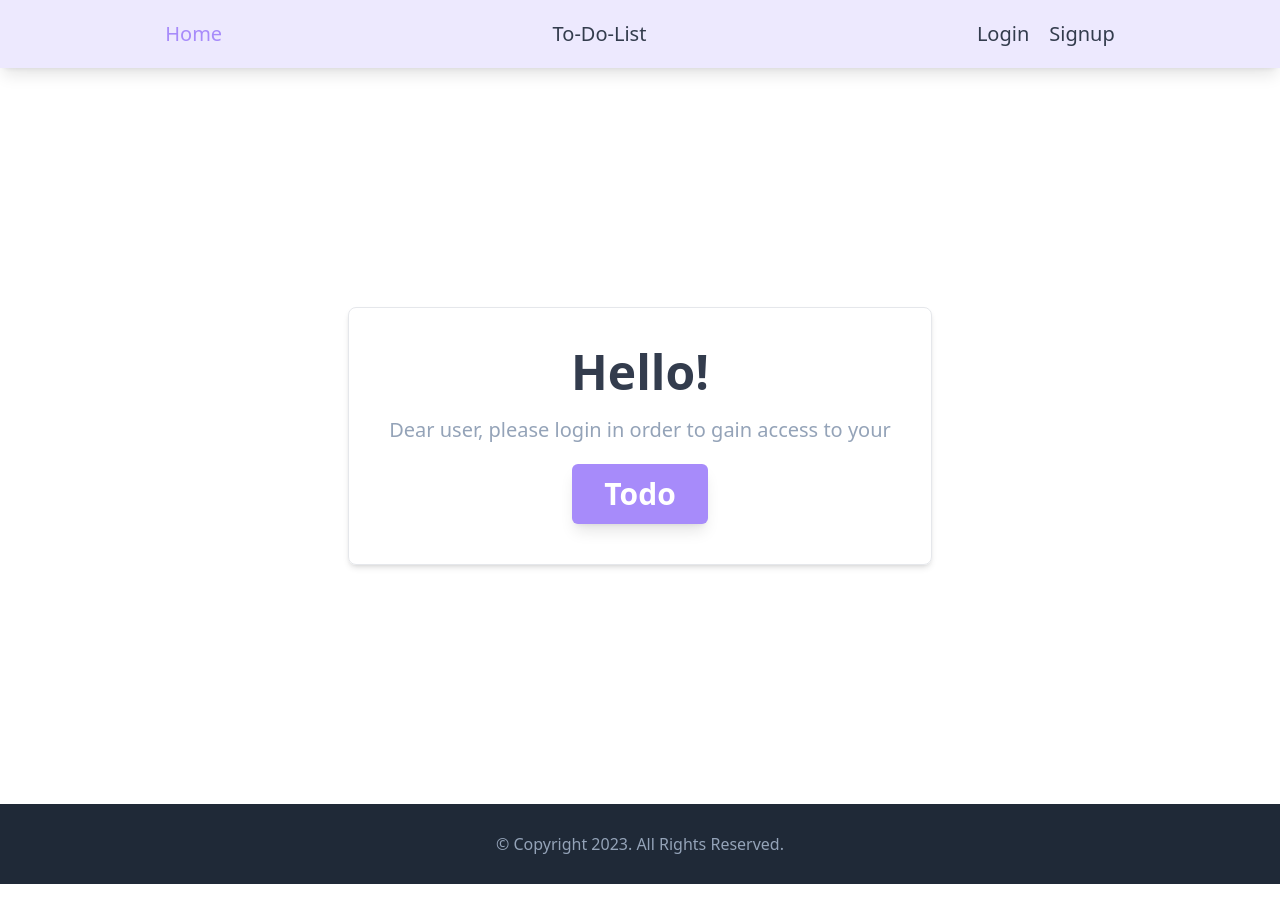
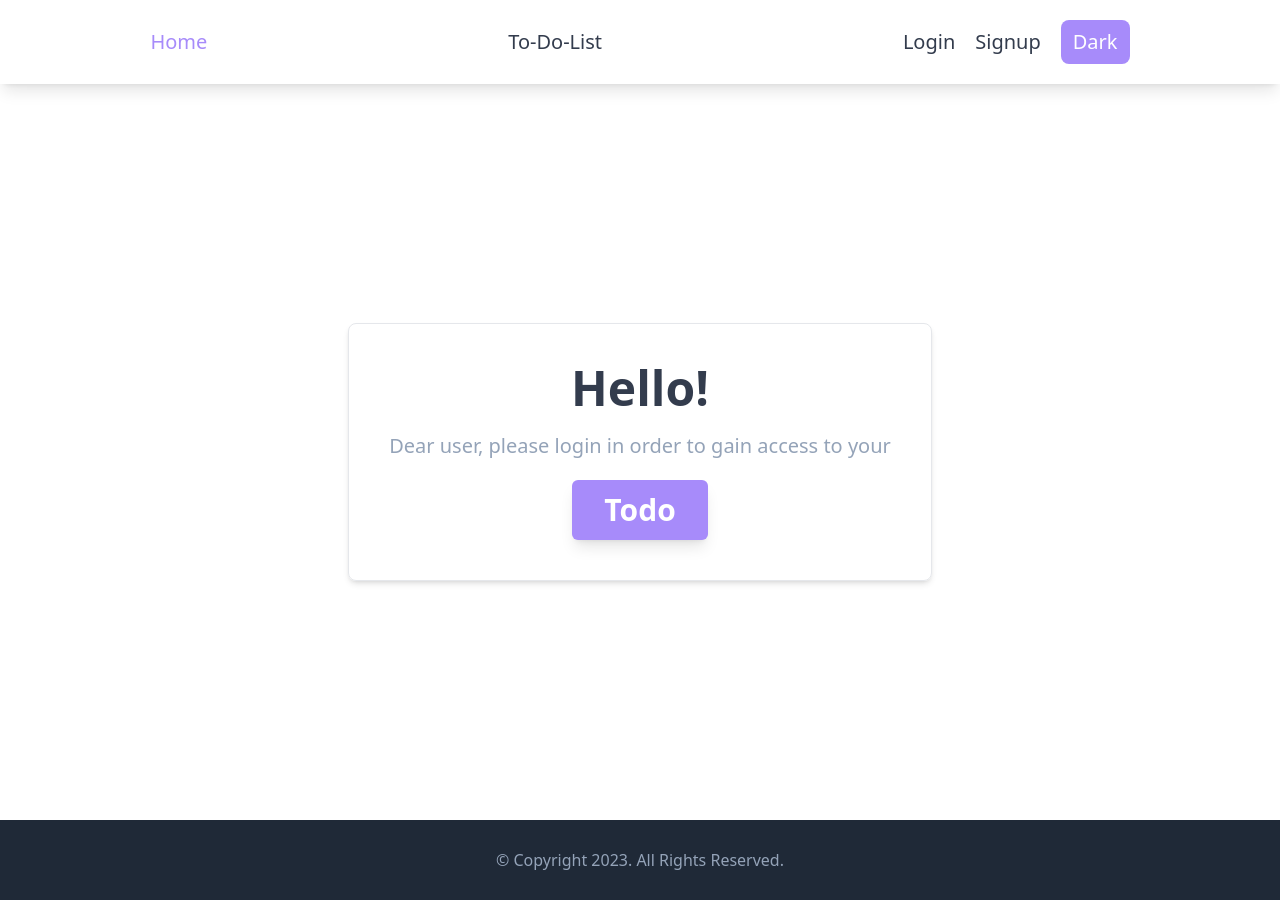
Before and after one commit to fattahsamit/to-do-list, a React (Vite) app: page / in a window 1280 px wide. Built offline with nearby package versions, Linux system fonts and the light colour scheme.

Commit message:
Dark Mode Toggle

```diff
--- a/src/components/AddTodo/AddTodo.tsx
+++ b/src/components/AddTodo/AddTodo.tsx
@@ -22,11 +22,11 @@ const AddTodo = () => {
     });
 
   return (
-    <section className="pt-6 text-center">
+    <section className="pt-16 text-center">
       <h1 className="text-4xl font-semibold dark:text-slate-100">To Do List</h1>
       <form
         onSubmit={handleSubmit}
-        className="flex items-center justify-center gap-2 my-5"
+        className="flex items-center justify-center gap-2 my-6"
       >
         <input
           type="text"
--- a/src/components/Header/Header.tsx
+++ b/src/components/Header/Header.tsx
@@ -1,8 +1,15 @@
 import ActiveLink from "../ActiveLink/ActiveLink";
 
-const Header = () => {
+interface HeaderProps {
+  darkMode: boolean;
+  toggleDarkMode: () => void;
+}
+
+const Header: React.FC<HeaderProps> = ({ darkMode, toggleDarkMode }) => {
   return (
-    <nav className="bg-violet-100 dark:bg-gray-800 py-5 flex justify-around items-center shadow-lg text-neutral dark:text-slate-200 lg:text-xl font-medium sticky top-0 z-10">
+    <nav
+      className={`py-5 flex justify-around items-center dark bg-white dark:bg-gray-800 shadow-lg text-neutral dark:text-slate-200 lg:text-xl font-medium sticky top-0 z-10`}
+    >
       <ul>
         <li>
           <ActiveLink to="/">Home</ActiveLink>
@@ -15,13 +22,19 @@ const Header = () => {
         </li>
       </ul>
 
-      <ul className="flex gap-5">
+      <ul className="flex gap-5 items-center">
         <li>
           <ActiveLink to="/login">Login</ActiveLink>
         </li>
         <li>
           <ActiveLink to="/signup">Signup</ActiveLink>
         </li>
+        <button
+          className="bg-primary text-white px-3 py-2 rounded-lg"
+          onClick={toggleDarkMode}
+        >
+          {darkMode ? "Light" : "Dark"}
+        </button>
       </ul>
     </nav>
   );
--- a/src/layout/MainLayout.tsx
+++ b/src/layout/MainLayout.tsx
@@ -1,16 +1,23 @@
 import { Outlet } from "react-router-dom";
 import Header from "../components/Header/Header";
 import Footer from "../components/Footer/Footer";
+import { useState } from "react";
 
 const MainLayout = () => {
+  const [darkMode, setDarkMode] = useState(false);
+
+  const toggleDarkMode = () => {
+    setDarkMode(!darkMode);
+  };
+
   return (
-    <>
-      <Header></Header>
+    <div className={`${darkMode && "dark"}`}>
+      <Header darkMode={darkMode} toggleDarkMode={toggleDarkMode}></Header>
       <div className="min-h-[calc(100vh-64px)] dark:bg-gray-900">
         <Outlet></Outlet>
       </div>
       <Footer></Footer>
-    </>
+    </div>
   );
 };
 
--- a/src/pages/Home/Home.tsx
+++ b/src/pages/Home/Home.tsx
@@ -5,7 +5,7 @@ const Home = () => {
   const loginData = storedLoginData ? JSON.parse(storedLoginData) : null;
 
   return (
-    <div className="flex justify-center items-center min-h-[calc(100vh-64px)] mx-5">
+    <div className="flex justify-center items-center min-h-[calc(100vh-64px)] mx-5 darkMode">
       <section className="max-w-2xl flex flex-col items-center gap-5 p-10 border dark:border-primary rounded-lg shadow-md text-3xl font-bold text-neutral dark:text-slate-100">
         <h2 className="text-5xl">Hello!</h2>
         {loginData ? (
--- a/tailwind.config.js
+++ b/tailwind.config.js
@@ -17,4 +17,5 @@ export default {
     },
   },
   plugins: [],
+  darkMode: "class",
 };
```
